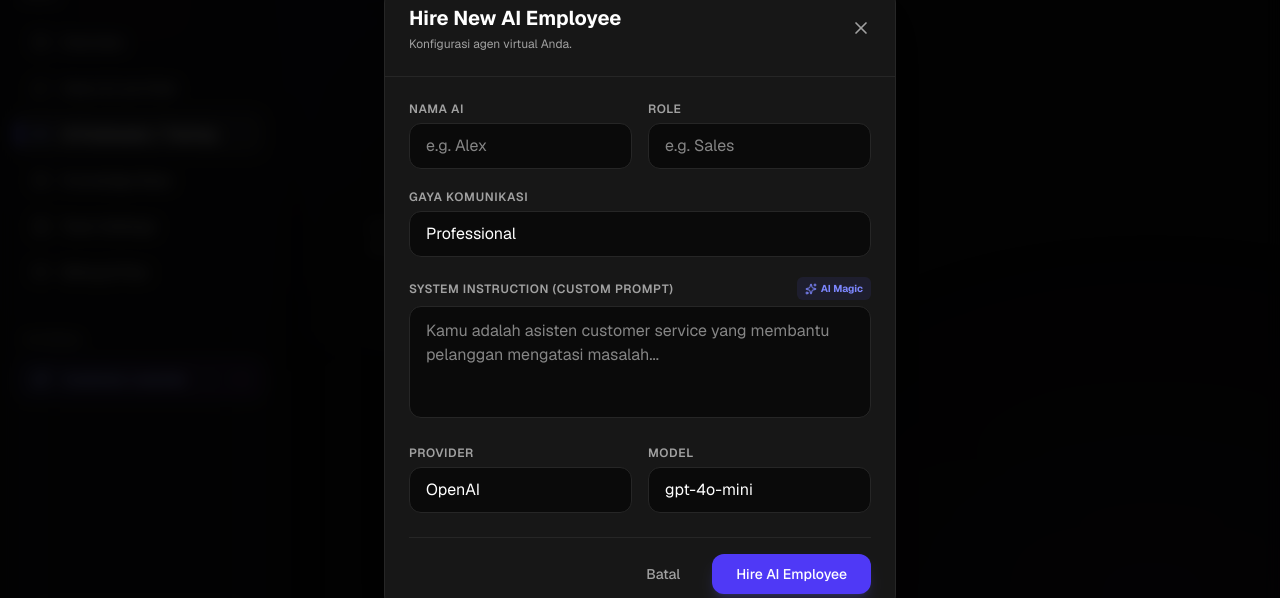
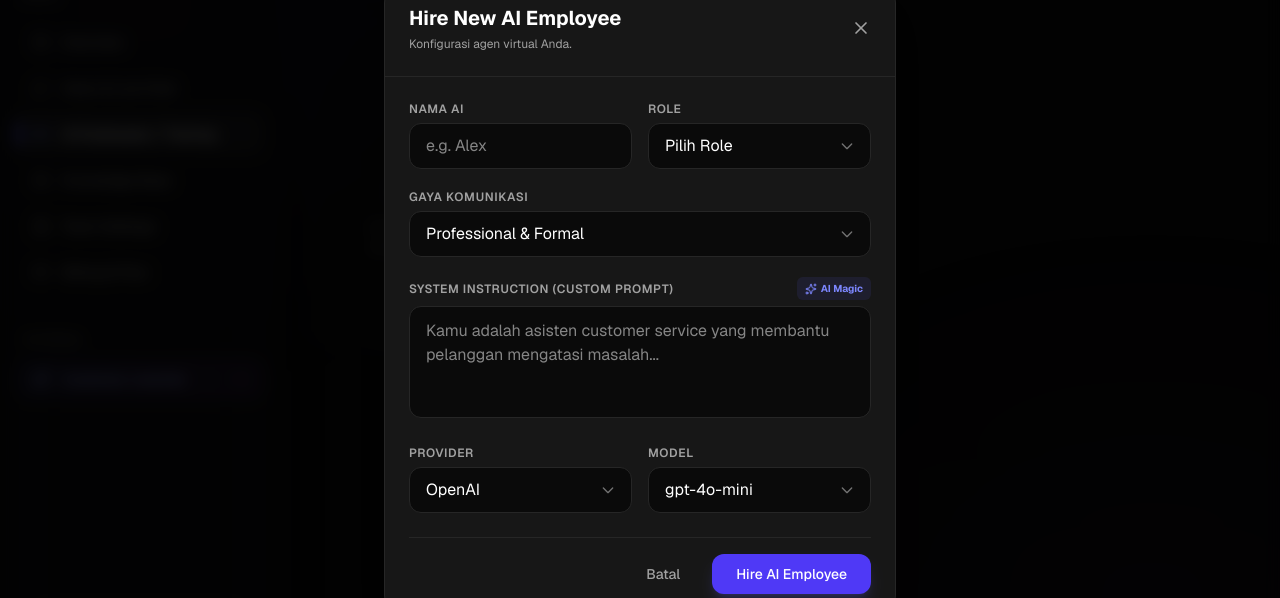
Before and after one commit to avarioGH/livechat, a Next.js app in the folder frontend/: page /dashboard/ai in a window 1280 px wide. Both pictures are taken after a click on the button "Hire New AI". Shown: the part 101-699 px from the top of the page. Built offline with nearby package versions, Linux system fonts and the light colour scheme.

Commit message:
UI Tweaks: Upgrade Role and Communication Style fields to dropdowns with custom input fallback

```diff
--- a/frontend/src/app/dashboard/ai/page.tsx
+++ b/frontend/src/app/dashboard/ai/page.tsx
@@ -22,6 +22,8 @@ export default function AIEmployeesPage() {
   const [token, setToken] = useState<string | null>(null);
   const [isSubmitting, setIsSubmitting] = useState(false);
   const [isGeneratingPrompt, setIsGeneratingPrompt] = useState(false);
+  const [isCustomRole, setIsCustomRole] = useState(false);
+  const [isCustomStyle, setIsCustomStyle] = useState(false);
 
   useEffect(() => {
     const storedToken = localStorage.getItem('token');
@@ -258,14 +260,71 @@ export default function AIEmployeesPage() {
                   <input required type="text" value={formData.name} onChange={e => setFormData({...formData, name: e.target.value})} className="w-full bg-neutral-950 border border-neutral-800 rounded-xl px-4 py-2.5 text-white focus:outline-none focus:border-indigo-500" placeholder="e.g. Alex" />
                 </div>
                 <div>
-                  <label className="block text-xs font-semibold text-neutral-400 mb-1.5 uppercase tracking-wider">Role</label>
-                  <input required type="text" value={formData.role} onChange={e => setFormData({...formData, role: e.target.value})} className="w-full bg-neutral-950 border border-neutral-800 rounded-xl px-4 py-2.5 text-white focus:outline-none focus:border-indigo-500" placeholder="e.g. Sales" />
+                  <div className="flex justify-between items-center mb-1.5">
+                    <label className="block text-xs font-semibold text-neutral-400 uppercase tracking-wider">Role</label>
+                    {isCustomRole && (
+                      <button type="button" onClick={() => { setIsCustomRole(false); setFormData({...formData, role: 'Customer Support'}) }} className="text-[10px] text-indigo-400 hover:text-indigo-300">Pilih dari daftar</button>
+                    )}
+                  </div>
+                  {isCustomRole ? (
+                    <input required autoFocus type="text" value={formData.role} onChange={e => setFormData({...formData, role: e.target.value})} className="w-full bg-neutral-950 border border-neutral-800 rounded-xl px-4 py-2.5 text-white focus:outline-none focus:border-indigo-500" placeholder="Ketik role custom..." />
+                  ) : (
+                    <div className="relative">
+                      <select value={formData.role} onChange={e => {
+                        if(e.target.value === 'custom') {
+                          setIsCustomRole(true);
+                          setFormData({...formData, role: ''});
+                        } else {
+                          setFormData({...formData, role: e.target.value});
+                        }
+                      }} className="w-full bg-neutral-950 border border-neutral-800 rounded-xl px-4 py-2.5 text-white focus:outline-none focus:border-indigo-500 appearance-none">
+                        <option value="" disabled>Pilih Role</option>
+                        <option value="Customer Support">Customer Support</option>
+                        <option value="Sales Representative">Sales Representative</option>
+                        <option value="Technical Support">Technical Support</option>
+                        <option value="Account Manager">Account Manager</option>
+                        <option value="custom">+ Tulis Manual (Custom)...</option>
+                      </select>
+                      <div className="absolute right-4 top-1/2 -translate-y-1/2 pointer-events-none">
+                        <svg className="w-4 h-4 text-neutral-500" fill="none" stroke="currentColor" viewBox="0 0 24 24"><path strokeLinecap="round" strokeLinejoin="round" strokeWidth="2" d="M19 9l-7 7-7-7"></path></svg>
+                      </div>
+                    </div>
+                  )}
                 </div>
               </div>
 
               <div>
-                <label className="block text-xs font-semibold text-neutral-400 mb-1.5 uppercase tracking-wider">Gaya Komunikasi</label>
-                <input required type="text" value={formData.communicationStyle} onChange={e => setFormData({...formData, communicationStyle: e.target.value})} className="w-full bg-neutral-950 border border-neutral-800 rounded-xl px-4 py-2.5 text-white focus:outline-none focus:border-indigo-500" placeholder="e.g. Profesional, Ramah, Gaul" />
+                <div className="flex justify-between items-center mb-1.5">
+                  <label className="block text-xs font-semibold text-neutral-400 uppercase tracking-wider">Gaya Komunikasi</label>
+                  {isCustomStyle && (
+                    <button type="button" onClick={() => { setIsCustomStyle(false); setFormData({...formData, communicationStyle: 'Professional'}) }} className="text-[10px] text-indigo-400 hover:text-indigo-300">Pilih dari daftar</button>
+                  )}
+                </div>
+                {isCustomStyle ? (
+                  <input required autoFocus type="text" value={formData.communicationStyle} onChange={e => setFormData({...formData, communicationStyle: e.target.value})} className="w-full bg-neutral-950 border border-neutral-800 rounded-xl px-4 py-2.5 text-white focus:outline-none focus:border-indigo-500" placeholder="Ketik gaya komunikasi custom..." />
+                ) : (
+                  <div className="relative">
+                    <select value={formData.communicationStyle} onChange={e => {
+                      if(e.target.value === 'custom') {
+                        setIsCustomStyle(true);
+                        setFormData({...formData, communicationStyle: ''});
+                      } else {
+                        setFormData({...formData, communicationStyle: e.target.value});
+                      }
+                    }} className="w-full bg-neutral-950 border border-neutral-800 rounded-xl px-4 py-2.5 text-white focus:outline-none focus:border-indigo-500 appearance-none">
+                      <option value="" disabled>Pilih Gaya Komunikasi</option>
+                      <option value="Professional">Professional & Formal</option>
+                      <option value="Santai">Ramah & Santai (Friendly)</option>
+                      <option value="Energik">Antusias & Energik</option>
+                      <option value="Empatis">Empatis & Sabar</option>
+                      <option value="Singkat">Singkat & Jelas (Concise)</option>
+                      <option value="custom">+ Tulis Manual (Custom)...</option>
+                    </select>
+                    <div className="absolute right-4 top-1/2 -translate-y-1/2 pointer-events-none">
+                      <svg className="w-4 h-4 text-neutral-500" fill="none" stroke="currentColor" viewBox="0 0 24 24"><path strokeLinecap="round" strokeLinejoin="round" strokeWidth="2" d="M19 9l-7 7-7-7"></path></svg>
+                    </div>
+                  </div>
+                )}
               </div>
 
               <div>
@@ -293,19 +352,29 @@ export default function AIEmployeesPage() {
               <div className="grid grid-cols-2 gap-4">
                 <div>
                   <label className="block text-xs font-semibold text-neutral-400 mb-1.5 uppercase tracking-wider">Provider</label>
+                  <div className="relative">
                     <select value={formData.provider} onChange={e => setFormData({...formData, provider: e.target.value})} className="w-full bg-neutral-950 border border-neutral-800 rounded-xl px-4 py-2.5 text-white focus:outline-none focus:border-indigo-500 appearance-none">
                       <option value="OPENAI">OpenAI</option>
                       <option value="GEMINI">Google Gemini</option>
                     </select>
+                    <div className="absolute right-4 top-1/2 -translate-y-1/2 pointer-events-none">
+                      <svg className="w-4 h-4 text-neutral-500" fill="none" stroke="currentColor" viewBox="0 0 24 24"><path strokeLinecap="round" strokeLinejoin="round" strokeWidth="2" d="M19 9l-7 7-7-7"></path></svg>
+                    </div>
+                  </div>
                 </div>
                 <div>
                   <label className="block text-xs font-semibold text-neutral-400 mb-1.5 uppercase tracking-wider">Model</label>
+                  <div className="relative">
                     <select value={formData.model} onChange={e => setFormData({...formData, model: e.target.value})} className="w-full bg-neutral-950 border border-neutral-800 rounded-xl px-4 py-2.5 text-white focus:outline-none focus:border-indigo-500 appearance-none">
                       <option value="gpt-4o-mini">gpt-4o-mini</option>
                       <option value="gpt-4o">gpt-4o</option>
                       <option value="gemini-2.5-flash">gemini-2.5-flash</option>
                       <option value="gemini-2.5-pro">gemini-2.5-pro</option>
                     </select>
+                    <div className="absolute right-4 top-1/2 -translate-y-1/2 pointer-events-none">
+                      <svg className="w-4 h-4 text-neutral-500" fill="none" stroke="currentColor" viewBox="0 0 24 24"><path strokeLinecap="round" strokeLinejoin="round" strokeWidth="2" d="M19 9l-7 7-7-7"></path></svg>
+                    </div>
+                  </div>
                 </div>
               </div>
 
```
Lines whose indentation alone changed are shown as unchanged.
